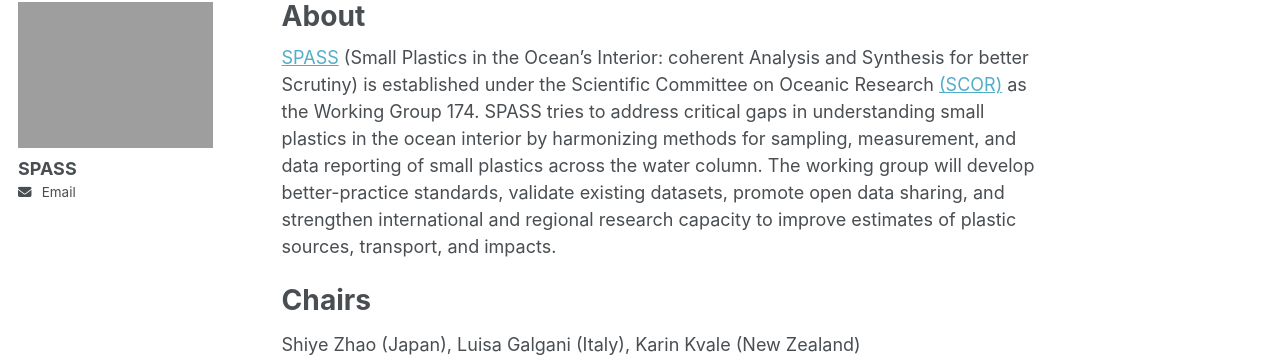
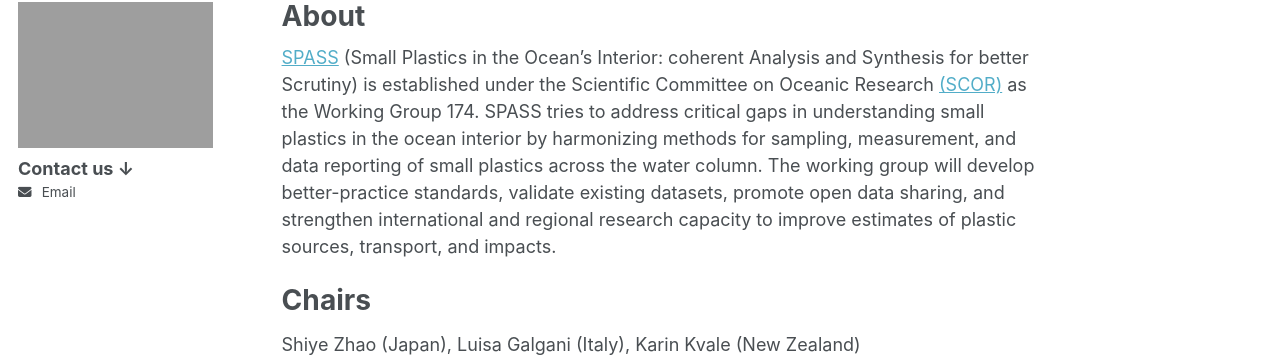
Before and after one commit to SCOR-SPASS/scor-spass.github.io, a Jekyll site: the page built from _pages/about.md, in a window 1280 px wide. Shown: the part 97-454 px from the top of the page. Built offline with Jekyll 4.4.1, drawn with Linux system fonts in a browser that asks for light colours.

Commit message:
Update _config.yml

```diff
--- a/_config.yml
+++ b/_config.yml
@@ -23,7 +23,7 @@ repository               : "scor-spass/scor-spass.github.io"
 author:
   # Biographic information
   avatar           : "spass_logo.png"
-  name             : "SPASS"
+  name             : "Contact us ↓"
   pronouns         : #"He/Him/His"
   bio              : #"Environmental Oceanographer"
   location         : #"Yokosuka, Japan"
```
